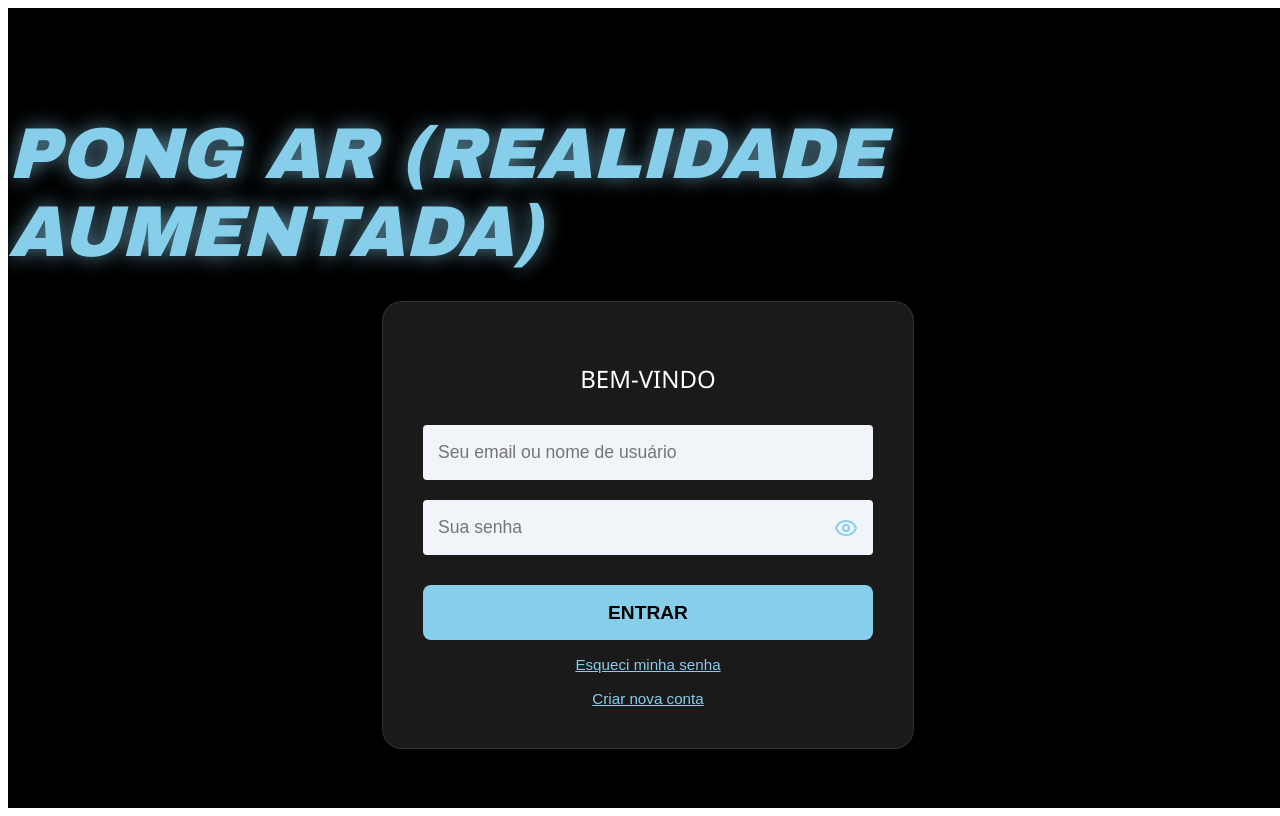
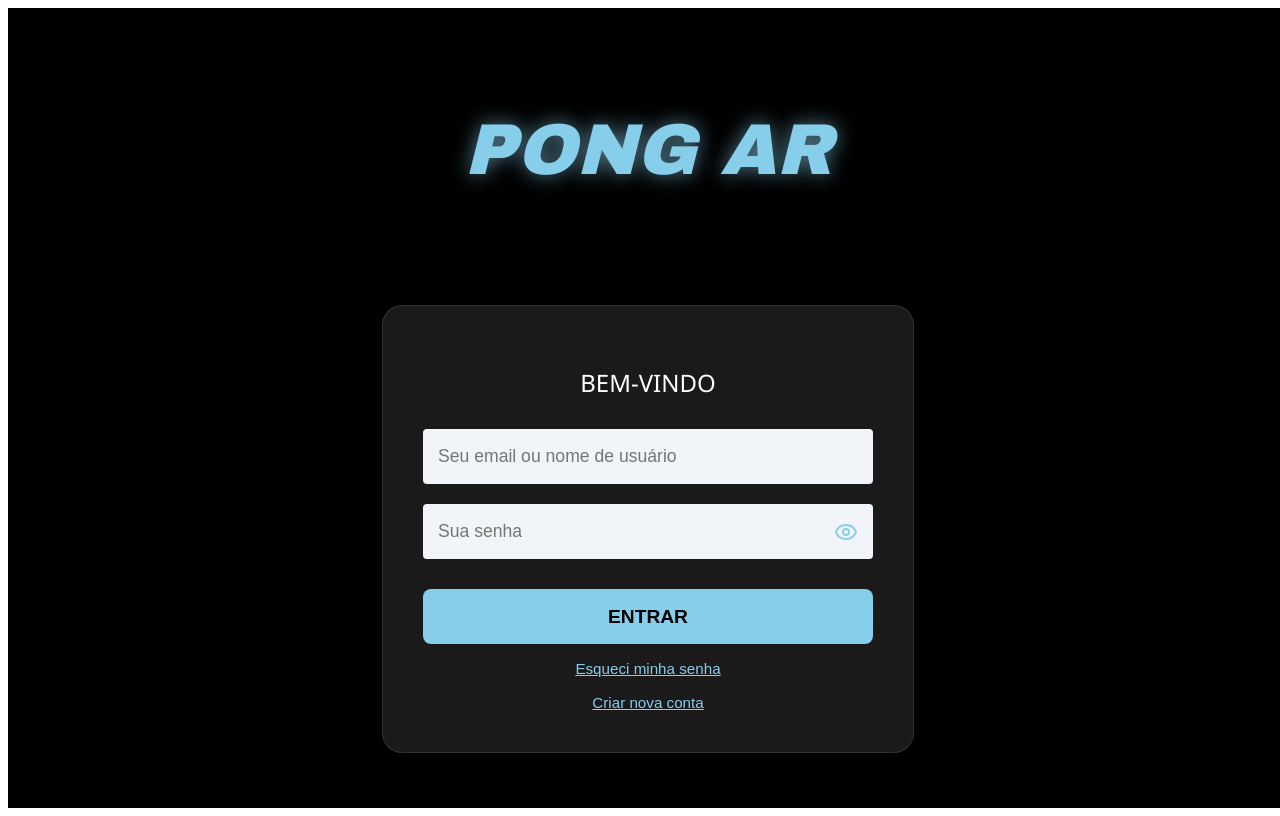
Before and after one commit to Jhever/ProjetoPongAR-TCC, a React (Vite) app in the folder frontend/: page / in a window 1280 px wide. Built offline with nearby package versions, Linux system fonts and the light colour scheme; no server answers.

Commit message:
algumas atualizações

```diff
--- a/frontend/src/pages/Login.tsx
+++ b/frontend/src/pages/Login.tsx
@@ -132,7 +132,8 @@ const handleLogin = async (e: React.FormEvent) => {
 
   return (
     <div style={styles.screen}>
-      <h1 style={styles.title}>PONG AR (REALIDADE AUMENTADA)</h1>
+      <h1 style={styles.title}>PONG AR </h1>
+      <h1>(REALIDADE AUMENTADA)</h1>
 
       <div style={styles.loginCard}>
         <h2 style={{ color: '#fff', marginBottom: '30px', fontWeight: '400' }}>BEM-VINDO</h2>
```
Also changed, not shown: 1 other file (tests, documents, lock files or other folders).
